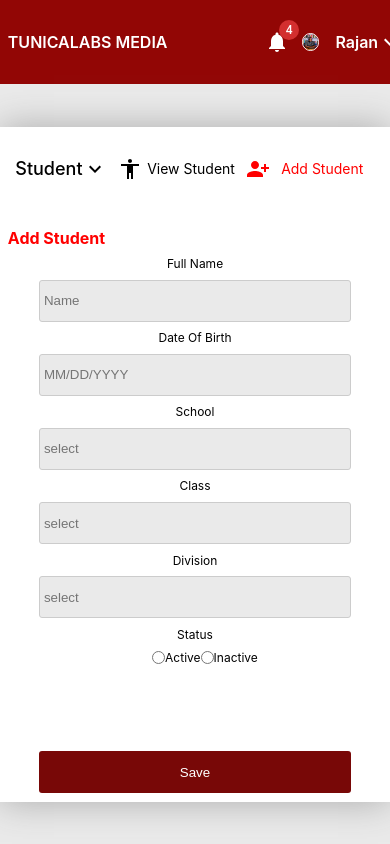
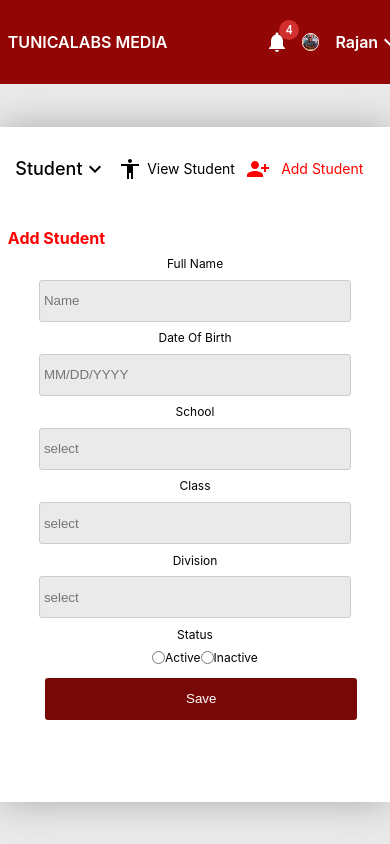
Before and after one commit to rajeshmn47/tunica-labs, a React (Create React App) app: page /addstudent in a window 390 px wide. Built offline with nearby package versions, Linux system fonts and the light colour scheme.

Commit message:
added download csv

```diff
--- a/src/App.css
+++ b/src/App.css
@@ -494,14 +494,14 @@ table a{
     font-size: 12px;
     margin-top: 1vh;
   }
-  .form{
+  .addinputs{
     position: relative;
   }
   .addinputbtn{
     width: 80vw;
     margin-left: 0vw;
     position: absolute;
-    top: 88%;
+    top: 101%;
     left: 10%;
   }
   .navbar_right{
```
